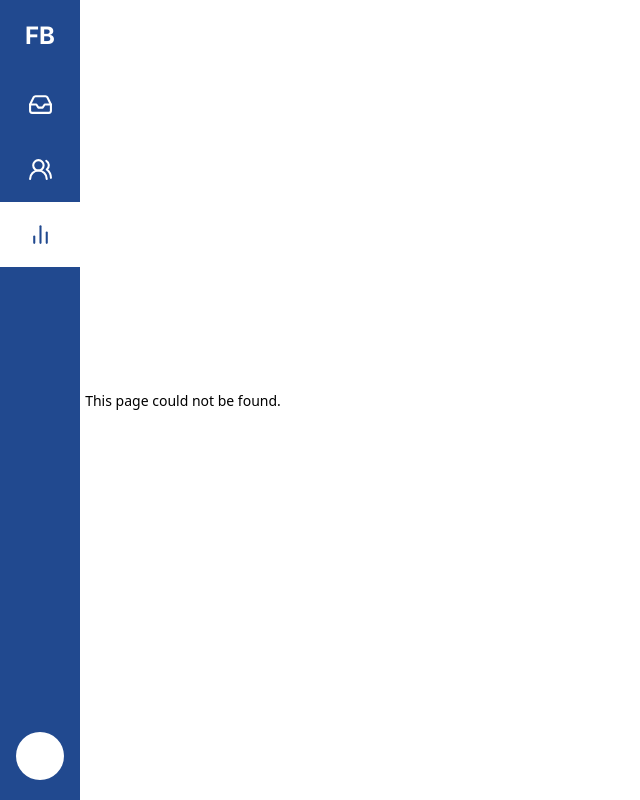
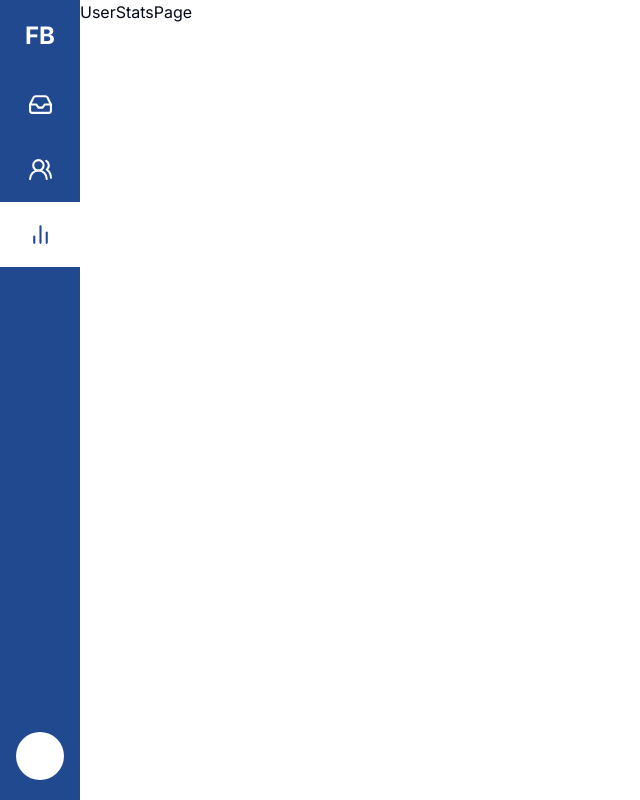
Before and after one commit to theunhackable/fb-helpdesk, a Next.js app: page /asdfadsfads/stats in a window 1280 px wide. Before the commit this address had no page. Shown: the whole page, without its empty margins (0-640 px from the left). Built offline with nearby package versions, Linux system fonts and the light colour scheme.

Commit message:
stats page

```diff
--- /dev/null
+++ b/app/[userId]/stats/page.tsx
@@ -0,0 +1,9 @@
+import React from 'react'
+
+const UserStatsPage = () => {
+  return (
+    <div>UserStatsPage</div>
+  )
+}
+
+export default UserStatsPage
```
